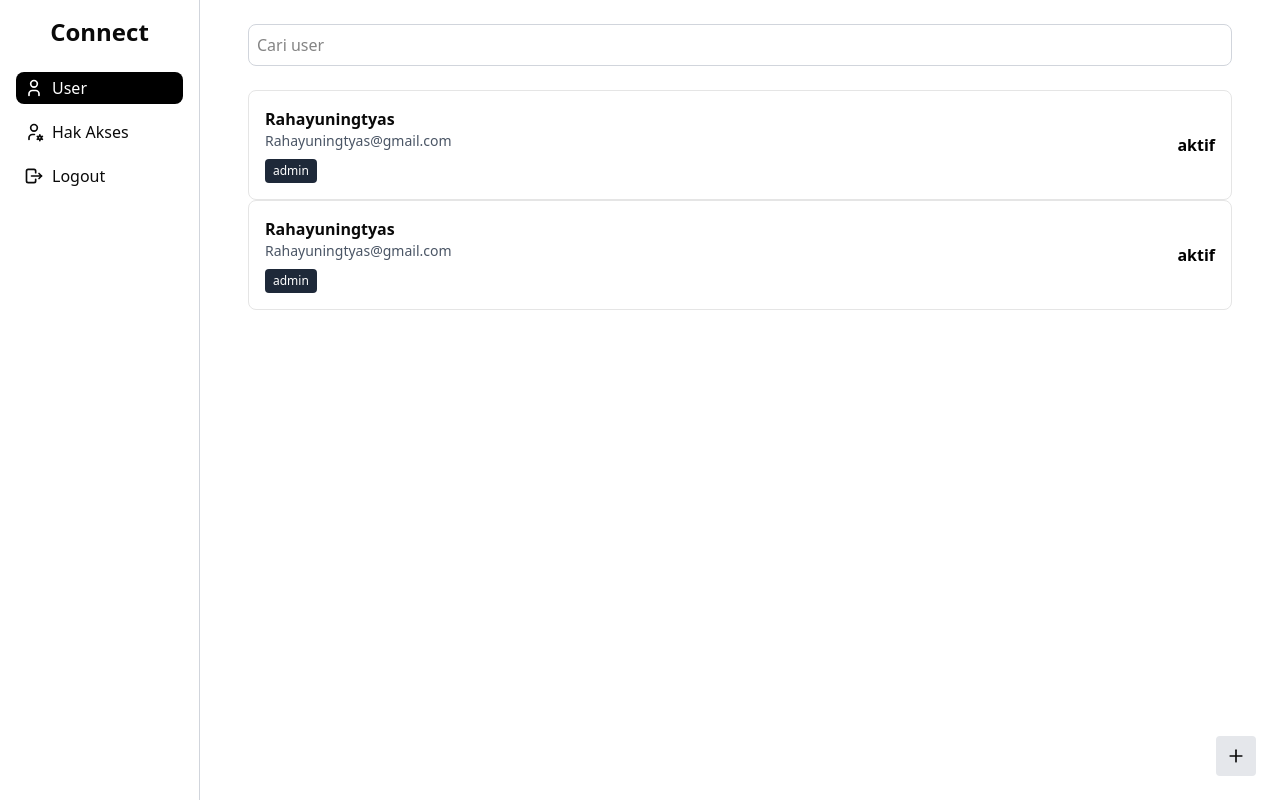
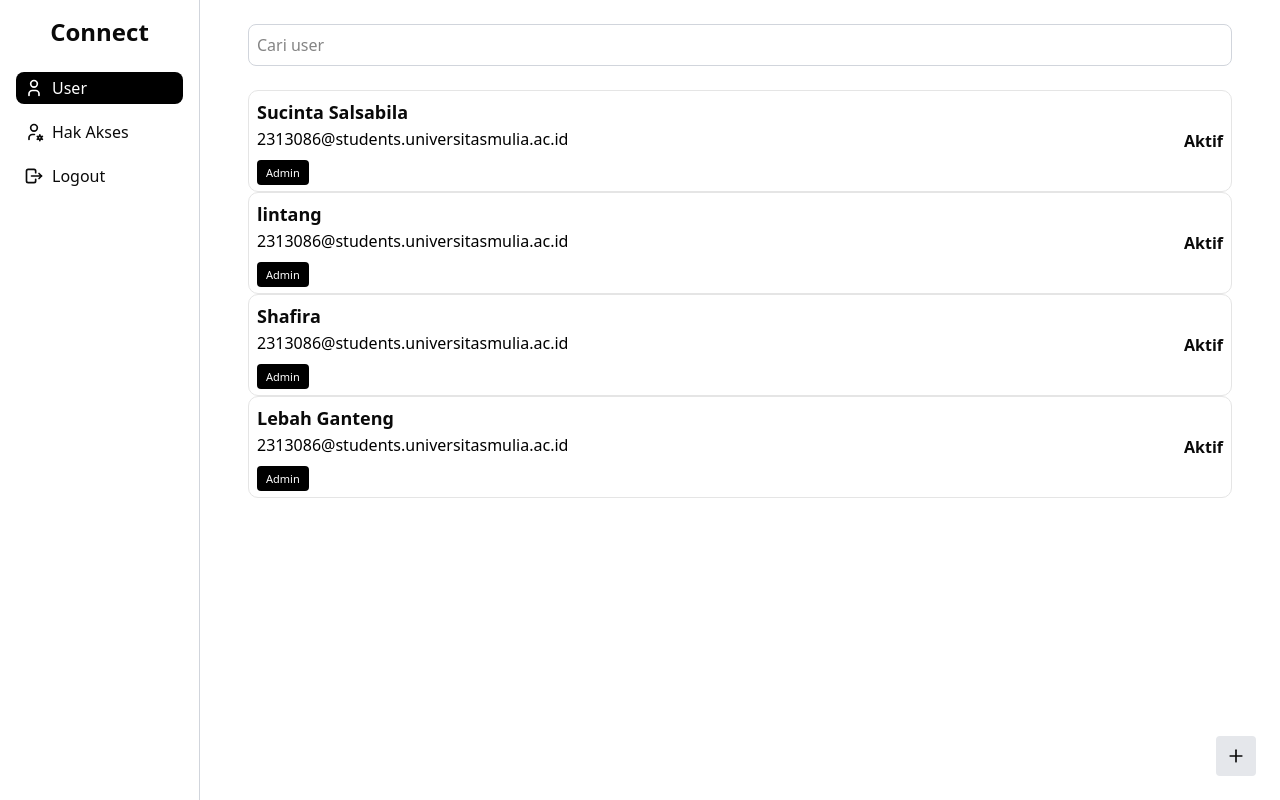
Before and after one commit to sucintasalsabila/connect-app, a Next.js app: page /users in a window 1280 px wide. Built offline with nearby package versions, Linux system fonts and the light colour scheme.

Commit message:
feat create user page

```diff
--- a/package.json
+++ b/package.json
@@ -10,7 +10,7 @@
   },
   "dependencies": {
     "@radix-ui/react-slot": "^1.2.3",
-    "@tabler/icons-react": "^3.31.0",
+    "@tabler/icons-react": "^3.33.0",
     "class-variance-authority": "^0.7.1",
     "clsx": "^2.1.1",
     "lucide-react": "^0.511.0",
--- a/src/app/users/page.js
+++ b/src/app/users/page.js
@@ -1,5 +1,6 @@
 "use client";
 import UserCard from "@/components/ui/user-card";
+import { dataUser } from "@/mock/data-user";
 import {
   IconUser,
   IconUserCog,
@@ -8,6 +9,8 @@ import {
 } from "@tabler/icons-react";
 
 export default function User_Page() {
+  const data = dataUser;
+
   return (
     <div className="flex h-screen">
       <aside className="w-[200px] bg-white border-r border-gray-300 p-4 flex flex-col">
@@ -19,7 +22,7 @@ export default function User_Page() {
             className="flex items-center gap-2 px-2 py-1 bg-black text-white rounded-md"
           >
             <IconUser size={20} />
-            User
+            User{" "}
           </button>
           <button
             type="button"
@@ -27,7 +30,7 @@ export default function User_Page() {
             className="flex items-center gap-2 px-2 py-1 hover:bg-gray-200 rounded-md"
           >
             <IconUserCog size={20} />
-            Hak Akses
+            Hak Akses{" "}
           </button>
           <button
             type="button"
@@ -35,7 +38,7 @@ export default function User_Page() {
             className="flex items-center gap-2 px-2 py-1 hover:bg-gray-200 rounded-md"
           >
             <IconLogout size={20} />
-            Logout
+            Logout{" "}
           </button>
         </nav>
       </aside>
@@ -48,8 +51,15 @@ export default function User_Page() {
             aria-label="Cari user"
             className="w-full border border-gray-300 rounded-md p-2 mb-6"
           />
-          <UserCard/>
-           <UserCard/>
+          {data.map((employee, index) => (
+            <UserCard
+              key={index}
+              fullname={employee.fullname}
+              email={"2313086@students.universitasmulia.ac.id"}
+              role={"Admin"}
+              status={"Aktif"}
+            />
+          ))}
         </div>
 
         <button
--- a/src/components/ui/user-card.jsx
+++ b/src/components/ui/user-card.jsx
@@ -1,21 +1,12 @@
-export default function UserCard() {
-    return (
-        <div className="space-y-4">
-            <div className="flex justify-between items-center border rounded-md p-4 hover:shadow-md transition">
-              <div>
-                <div className="font-semibold">Rahayuningtyas</div>
-                <div className="text-sm text-gray-600">
-                  Rahayuningtyas@gmail.com
-                </div>
-                <div className="mt-2 flex gap-2">
-                  <span className="bg-gray-800 text-white text-xs px-2 py-1 rounded">
-                    admin
-                  </span>
-                </div>
-              </div>
-              <div className={`font-semibold text-black`}>aktif</div>
-            </div>
-          </div>
-
-    )
+export default function UserCard({ fullname, email, role, status }) {
+  return (
+    <div className="border rounded-lg p-2 flex justify-between items-center">
+      <div>
+         <h2 className="text-[18px] font-bold mb-[1px]"> {fullname} </h2>
+         <p className="text-base text-black mb-2">{email} </p>
+       <span className="bg-black text-white text-[11px] px-[9px] py-[5px] rounded mr-[6px]">{role} </span>
+        </div>
+        <span className="bold-text status text-[16px] font-bold">{status}</span>
+      </div>
+  );
 }
--- /dev/null
+++ b/src/mock/data-user.js
@@ -0,0 +1,26 @@
+export const dataUser = [
+  {
+    fullname: "Sucinta Salsabila",
+    email: "2313086@universitasmulia.ac.id",
+    role: "Admin",
+    status: "Aktif",
+  },
+  {
+    fullname: "lintang",
+    email: "lintang@universitasmulia.ac.id",
+    role: "Admin",
+    status: "Aktif",
+  },
+  {
+    fullname: "Shafira",
+    email: "shafira@universitasmulia.ac.id",
+    role: "Admin",
+    status: "Aktif",
+  },
+  {
+    fullname: "Lebah Ganteng",
+    email: "lebahganteng@universitasmulia.ac.id",
+    role: "Admin",
+    status: "Aktif",
+  },
+];
```
Also changed, not shown: 1 other file (tests, documents, lock files or other folders).
